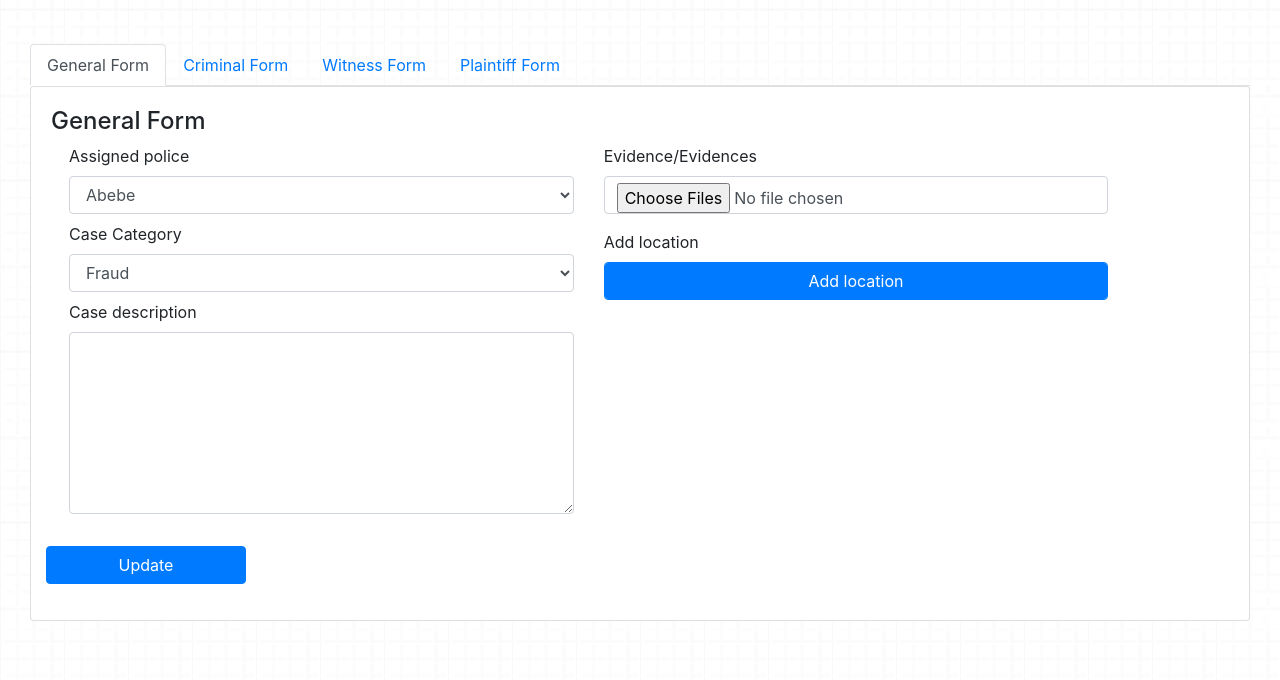
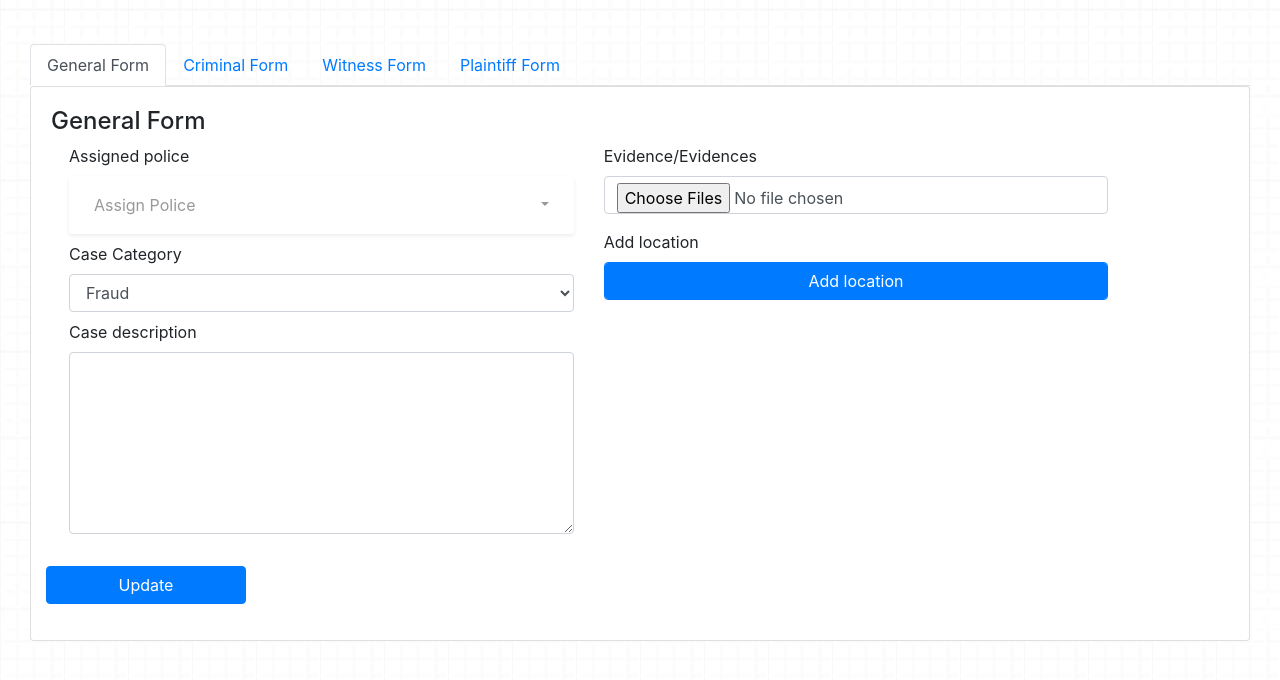
Before and after one commit to tyamlak/crs, a Django app: template case/templates/case/edit_case.html in a window 1280 px wide. Shown: the part 56-736 px from the top of the page. Run offline with Django 3.2, Linux system fonts and the light colour scheme; the template is opened without the code that fills it, so the values that code supplies are empty; some libraries are stand-ins or nearby versions.

Commit message:
add multiple police selection

```diff
--- a/case/templates/case/general_form.html
+++ b/case/templates/case/general_form.html
@@ -13,10 +13,13 @@
                         <div class="col">
                             <div class="row">
                                 <div class="col">
-                                    <label for="fname">Assigned police</label>
-                                    <select class="form-container form-control" name="police" id="police" required>
-                                        <option value="">Abebe</option>
-                                        <option value="">Bekele</option>
+                                    <label for="police">Assigned police</label>
+                                    <select multiple data-style="bg-white rounded-pill px-4 py-3 shadow-sm"
+                                        title="Assign Police" class="form-control selectpicker w-100" name="police"
+                                        id="police" data-live-search="true">
+                                        {% for p in police_list %}
+                                        <option value="{{ p.pk }}">{{ p }}</option>
+                                        {% endfor %}
                                     </select>
                                 </div>
                             </div>
@@ -41,7 +44,8 @@
                                 </div>
                                 <div class="form-group col-md-12">
                                     <label for="location">Add location</label>
-                                    <input type="button" onclick="displayModalMap()" class="btn btn-primary form-control" data-toggle="modal"
+                                    <input type="button" onclick="displayModalMap()"
+                                        class="btn btn-primary form-control" data-toggle="modal"
                                         data-target="#locationModal" value="Add location">
                                 </div>
                             </div>
```
